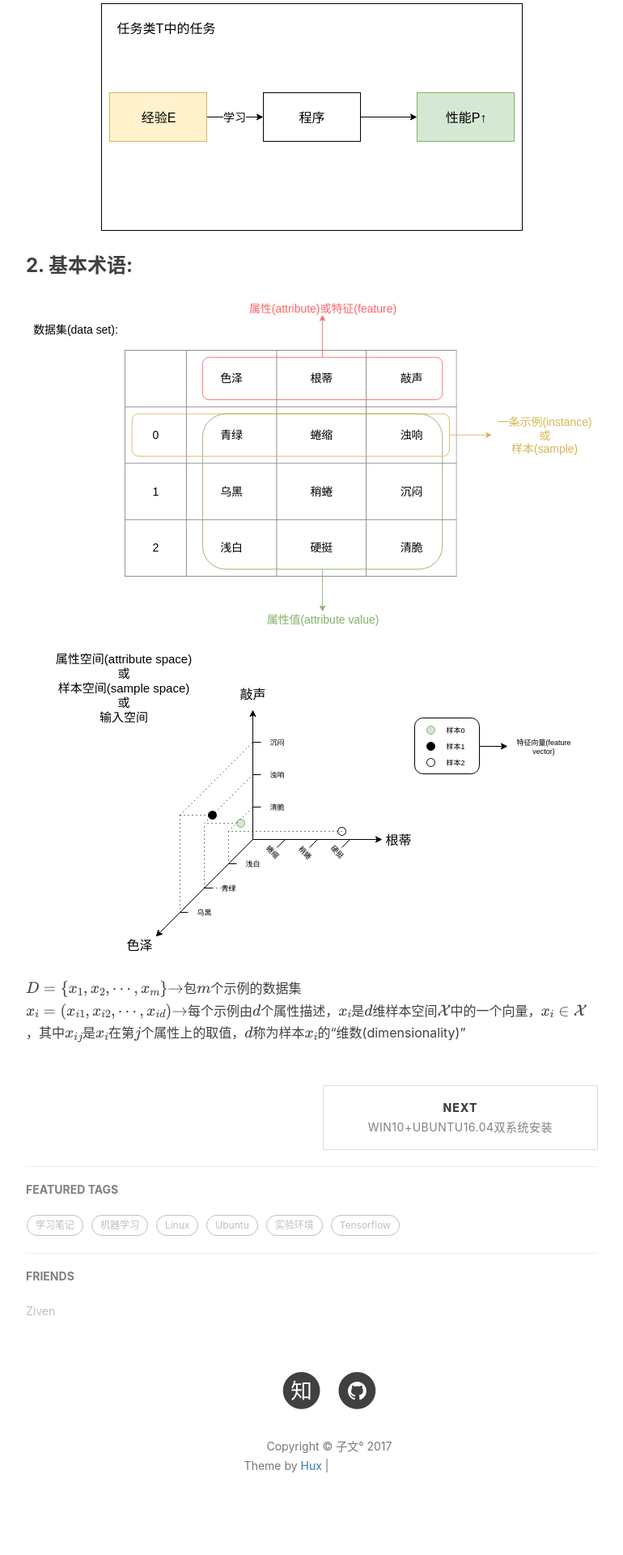
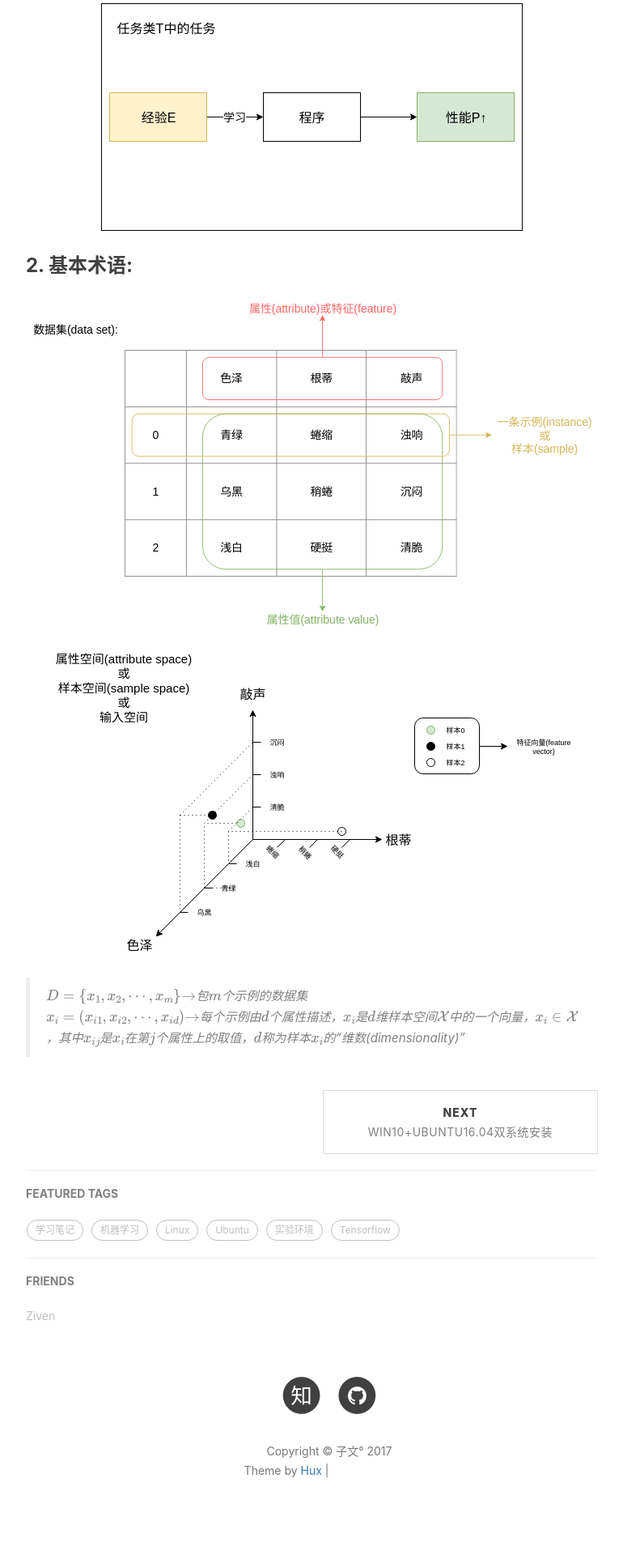
Before and after one commit to zivenyang/zivenyang.github.io, a Jekyll site: the page built from _posts/zzh-mathine-learning/2017-07-06-zzh-ml-chapter-1.markdown, in a window 1280 px wide. Shown: the part 1165-3085 px from the top of the page at 81% size, without its empty margins (233-1003 px from the left). Built offline with Jekyll 4.4.1, drawn with Linux system fonts in a browser that asks for light colours; nearby versions of some CDN libraries; formulas are drawn with MathJax 3; comment, search, counter and statistics services are not loaded; grey boxes are pictures that could not be loaded.

Commit message:
update mathjax

```diff
--- a/_posts/zzh-mathine-learning/2017-07-06-zzh-ml-chapter-1.markdown
+++ b/_posts/zzh-mathine-learning/2017-07-06-zzh-ml-chapter-1.markdown
@@ -31,5 +31,5 @@ tags:
 <img src="/img/in-post/zzh-machine-learning/ch1/terminology.svg" />
 <img src="/img/in-post/zzh-machine-learning/ch1/terminology2.svg" />
 
-\\(D=\\{x_{1}, x_{2},\cdots, x_{m}\\}\\)\\(\rightarrow\\)包\\(m\\)个示例的数据集
+> \\(D=\\{x_{1}, x_{2},\cdots, x_{m}\\}\\)\\(\rightarrow\\)包\\(m\\)个示例的数据集
 \\(x_{i}=(x_{i1}, x_{i2}, \cdots, x_{id})\\)\\(\rightarrow\\)每个示例由\\(d\\)个属性描述，\\(x_i\\)是\\(d\\)维样本空间\\(\mathcal{X}\\)中的一个向量，\\(x_{i}\in\mathcal{X}\\)，其中\\(x_{ij}\\)是\\(x_i\\)在第\\(j\\)个属性上的取值，\\(d\\)称为样本\\(x_i\\)的“维数(dimensionality)”
```
